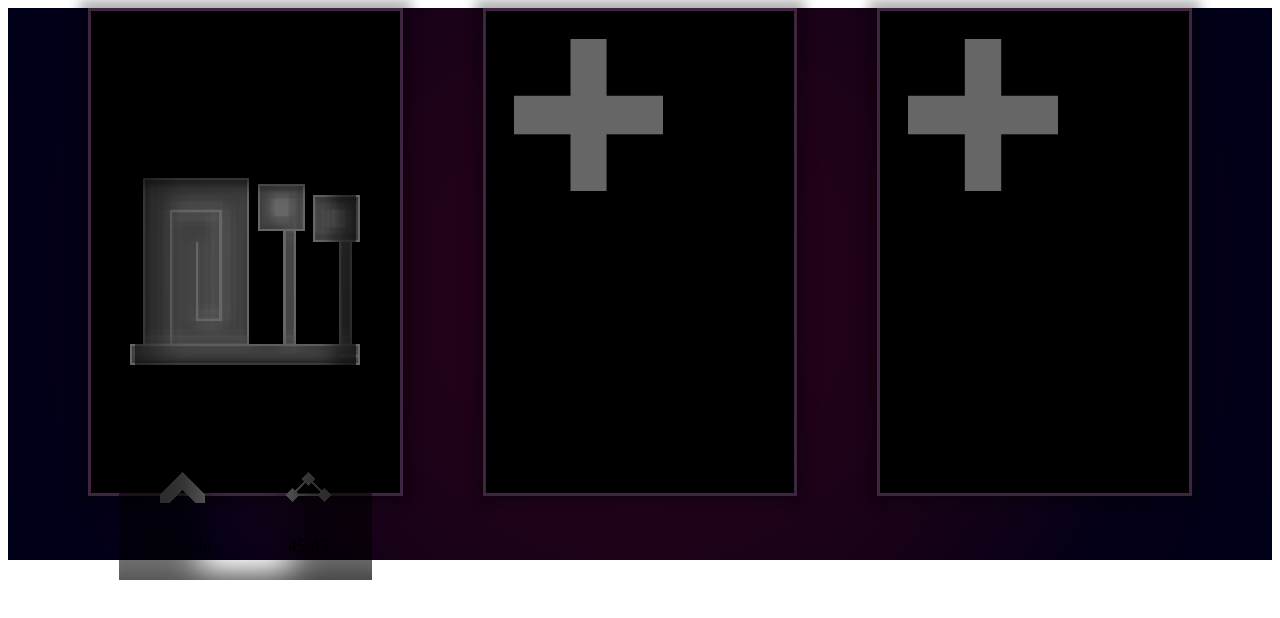
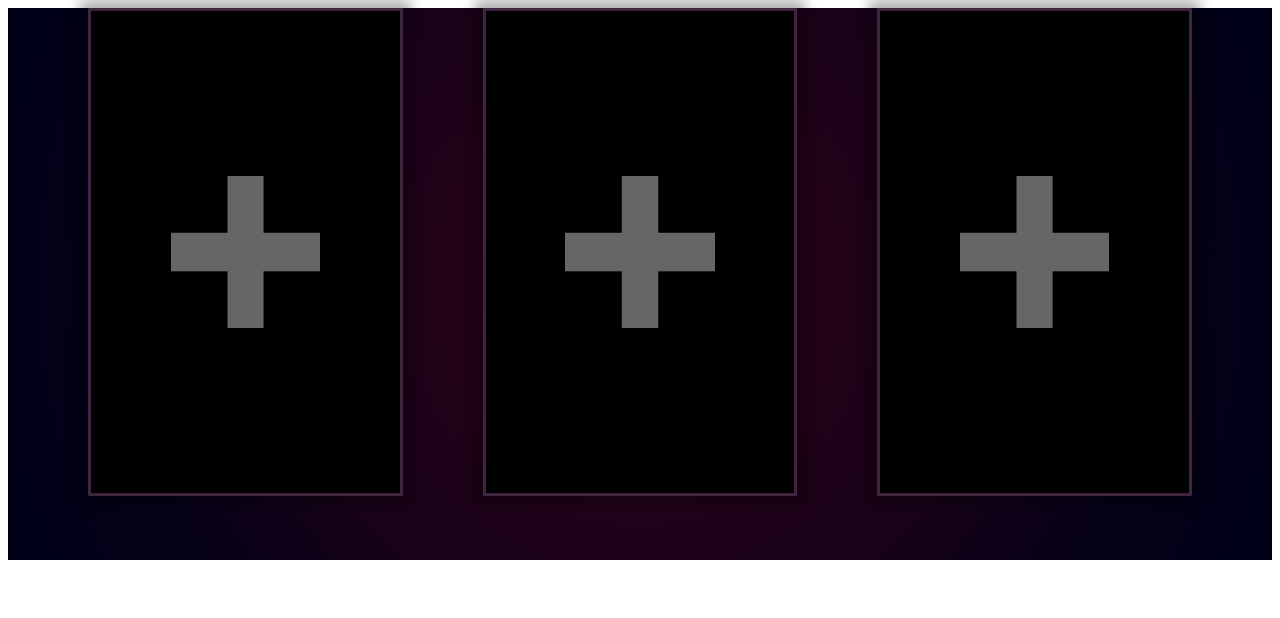
Before and after one commit to tarikcoskun/unicorns-software, a Next.js app: page / in a window 1280 px wide. Shown: the top 618 px of the page. Built offline with nearby package versions, Linux system fonts and the light colour scheme.

Commit message:
✨ Now you can upload your save files!

```diff
--- a/components/Save.tsx
+++ b/components/Save.tsx
@@ -1,30 +1,59 @@
-import type { FC } from "react";
+import type { ChangeEvent, FC } from "react";
 import Link from "next/link";
+import Router from "next/router";
 import style from "../styles/Save.module.scss";
-import { readableTime } from "../lib/readableTime";
+import { readableTime } from "@lib/readableTime";
+import { readSaveContent } from "@lib/readSaveContent";
 
-export interface SaveProps {
-  progress?: number;
-  timer?: number;
+interface SaveProps {
+  index: number;
+  type?: string;
+  gameTimer?: number;
   skillPoints?: number;
   explorationPoints?: number;
+  progressPercentage?: number;
 }
 
 export const Save: FC<SaveProps> = ({
-  progress = 0,
-  timer = 0,
+  index,
+  type = "slot",
+  gameTimer = 0,
   skillPoints = 0,
   explorationPoints = 0,
+  progressPercentage = 0,
 }) => {
-  return (
-    <Link href="/levels" passHref>
-      <div
+  function uploadSave(event: ChangeEvent<HTMLInputElement>) {
+    const reader = new FileReader();
+    const files = event.target.files;
+
+    reader.onload = handleFileLoad;
+    if (files) reader.readAsText(files[0]);
+  }
+
+  function handleFileLoad(event: any) {
+    if (typeof window !== "undefined") {
+      let slots = JSON.parse(localStorage.slots);
+      slots[index] = readSaveContent(event.target.result);
+      localStorage.slots = JSON.stringify(slots);
+      Router.reload();
+    }
+  }
+  const element = (
+    <label
+      htmlFor={"upload-save" + index}
       className={style.slot}
       onMouseEnter={() => new Audio("/sound/slot_enter.mp3").play()}
       onMouseLeave={() => new Audio("/sound/slot_leave.mp3").play()}
     >
+      <input
+        id={"upload-save" + index}
+        type="file"
+        accept=".sav"
+        onChange={uploadSave}
+      ></input>
+      {type == "save" ? (
         <div className={style.container}>
-          <h1>{progress}%</h1>
+          <h1>{progressPercentage}%</h1>
           <div className={style.shelly_progress}>
             <img src="/image/shelly_outline.png" alt="shelly_progress" />
             <img
@@ -33,7 +62,7 @@ export const Save: FC<SaveProps> = ({
               alt="shelly_progress"
             />
           </div>
-          <h2>{readableTime(timer)}</h2>
+          <h2>{readableTime(gameTimer)}</h2>
           <footer>
             <div>
               <img
@@ -53,15 +82,44 @@ export const Save: FC<SaveProps> = ({
             </div>
           </footer>
         </div>
+      ) : (
+        <div className={`${style.container} ${style.centered}`}>
+          <img className="new_game" src="/image/new_game.png" alt="new_game" />
+        </div>
+      )}
       <style jsx>
         {`
           .shelly_filler {
-              height: ${progress}%;
+            height: ${progressPercentage}%;
+          }
+          input[type="file"] {
+            display: none;
+          }
+          .new_game {
+            transition: 0.4s cubic-bezier(0.125, 0.25, 0.1, 1.035);
+            animation: growShrink 3s ease-out infinite;
+          }
+          @keyframes growShrink {
+            0% {
+              width: 9rem;
+            }
+            50% {
+              width: 11rem;
+            }
+            100% {
+              width: 9rem;
+            }
           }
         `}
       </style>
-        <h3>Select Save</h3>
-      </div>
+      <h3>{type == "save" ? "Select Save" : "Upload Save"}</h3>
+    </label>
+  );
+  if (type == "save")
+    return (
+      <Link href="/levels" passHref>
+        {element}
       </Link>
     );
+  else return element;
 };
--- a/components/Slot.tsx
+++ /dev/null
@@ -1,47 +0,0 @@
-import type { FC } from "react";
-import style from "../styles/Save.module.scss";
-
-export const Slot: FC = () => {
-  return (
-    <>
-      <label
-        htmlFor="upload-save"
-        className={style.slot}
-        onMouseEnter={() => new Audio("/sound/slot_enter.mp3").play()}
-        onMouseLeave={() => new Audio("/sound/slot_leave.mp3").play()}
-      >
-        <div className={style.container}>
-          <img className="new_game" src="/image/new_game.png" alt="new_game" />
-        </div>
-        <input id="upload-save" type="file"></input>
-        <h3>Upload Save</h3>
-      </label>
-      <style jsx>{`
-        input[type="file"] {
-          display: none;
-        }
-        .Save_container__24XRg {
-          display: flex;
-          justify-content: center;
-          align-items: center;
-          height: 100%;
-        }
-        .new_game {
-          transition: 0.4s cubic-bezier(0.125, 0.25, 0.1, 1.035);
-          animation: growShrink 3s ease-out infinite;
-        }
-        @keyframes growShrink {
-          0% {
-            width: 9rem;
-          }
-          50% {
-            width: 11rem;
-          }
-          100% {
-            width: 9rem;
-          }
-        }
-      `}</style>
-    </>
-  );
-};
--- a/lib/calculateProgress.ts
+++ b/lib/readSaveContent.ts
@@ -1,9 +1,14 @@
-export function calculateProgress(saveFile: string) {
+export function readSaveContent(saveFile: string) {
   let content: Array<string> = <Array<string>>saveFile.match(/[^\r\n]+/g);
+  let gameTimer: number = 0;
   let skillPoints: number = 0;
   let unlockedLevels: number = 0;
   let explorationPoints: number = 0;
   let progressPercentage: number = 0;
+
+  // Calculate game timer
+  const timerIndex: number = content.indexOf("Timer Game");
+  gameTimer = Math.floor(Number(content[timerIndex + 1]));
 
   // Calculate skill points
   const skillPointsIndex: number = content.indexOf(
@@ -24,16 +29,7 @@ export function calculateProgress(saveFile: string) {
 
   // Calculate unlocked levels
   const unlockedLevelsIndex = content.indexOf("Level Data: Unlocked");
-  const unlockedLevelsArray = parseArray(unlockedLevelsIndex);
-
-  for (
-    var i = 0;
-    i < <number>(<unknown>content[unlockedLevelsIndex + 1]);
-    i++
-  ) {
-    if (i == 0) continue;
-    unlockedLevels += Number(unlockedLevelsArray[i]);
-  }
+  unlockedLevels = Number(content[unlockedLevelsIndex + 1]);
 
   // Calculate exploration points
   explorationPoints =
@@ -53,6 +49,7 @@ export function calculateProgress(saveFile: string) {
   }
 
   return {
+    gameTimer: gameTimer,
     skillPoints: skillPoints,
     explorationPoints: explorationPoints,
     progressPercentage: progressPercentage,
--- a/lib/readableTime.ts
+++ b/lib/readableTime.ts
@@ -1,8 +1,14 @@
 export function readableTime(time: number) {
-  let hours = Math.floor(time / 3600);
+  let hours: number | string = Math.floor(time / 3600);
   time %= 3600;
-  let minutes = Math.floor(time / 60);
-  let seconds = time % 60;
+  let minutes: number | string = Math.floor(time / 60);
+  let seconds: number | string = time % 60;
 
-  return hours > 0 ? `${hours}:${minutes}:${seconds}` : `${minutes}:${seconds}`;
+  hours = String(hours).padStart(2, "0");
+  minutes = String(minutes).padStart(2, "0");
+  seconds = String(seconds).padStart(2, "0");
+
+  return hours == "00"
+    ? `${minutes}:${seconds}`
+    : `${hours}:${minutes}:${seconds}`;
 }
--- a/pages/index.tsx
+++ b/pages/index.tsx
@@ -1,21 +1,24 @@
-import React from "react";
 import Head from "next/head";
 import style from "../styles/Slots.module.scss";
 import { Save } from "../components/Save";
-import { Slot } from "../components/Slot";
 
-const slots: Array<any> = [
-  {
-    progress: 100,
-    timer: 200,
-    skillPoints: 244,
-    explorationPoints: 45,
-  },
-];
+interface Slot {
+  gameTimer: number;
+  skillPoints: number;
+  explorationPoints: number;
+  progressPercentage: number;
+}
+let slots: Array<Partial<Slot>> = [{}, {}, {}];
 
-const emptySlots: any = [];
-for (var i = 0; i < 3 - slots.length; i++) {
-  emptySlots.push(<Slot key={i} />);
+if (typeof window !== "undefined") {
+  try {
+    slots = JSON.parse(localStorage.slots);
+    console.log("Fetched the slots successfully");
+  } catch (err) {
+    localStorage.slots = JSON.stringify([{}, {}, {}]);
+    slots = JSON.parse(localStorage.slots);
+    console.log("Slots value has been set to the initial value");
+  }
 }
 
 export default function Home() {
@@ -29,13 +32,14 @@ export default function Home() {
         {slots.map((slot, index) => (
           <Save
             key={index}
-            progress={slot.progress}
-            timer={slot.timer}
+            index={index}
+            gameTimer={slot.gameTimer}
             skillPoints={slot.skillPoints}
             explorationPoints={slot.explorationPoints}
+            progressPercentage={slot.progressPercentage}
+            type={!slots[index].progressPercentage ? "slot" : "save"}
           />
         ))}
-        {emptySlots}
       </main>
     </>
   );
--- a/styles/Save.module.scss
+++ b/styles/Save.module.scss
@@ -67,6 +67,7 @@
     }
   }
   footer {
+    width: 100%;
     margin: 2.5rem 0 0.5rem;
     display: grid;
     grid-template-columns: repeat(2, minmax(100px, 1fr));
@@ -120,3 +121,10 @@
     }
   }
 }
+
+.centered {
+  height: 100%;
+  display: flex;
+  justify-content: center;
+  align-items: center;
+}
```
Also changed, not shown: components/Chapter.tsx (+8 -10 lines), 1 other file (tests, documents, lock files or other folders). Lines whose indentation alone changed are shown as unchanged.
